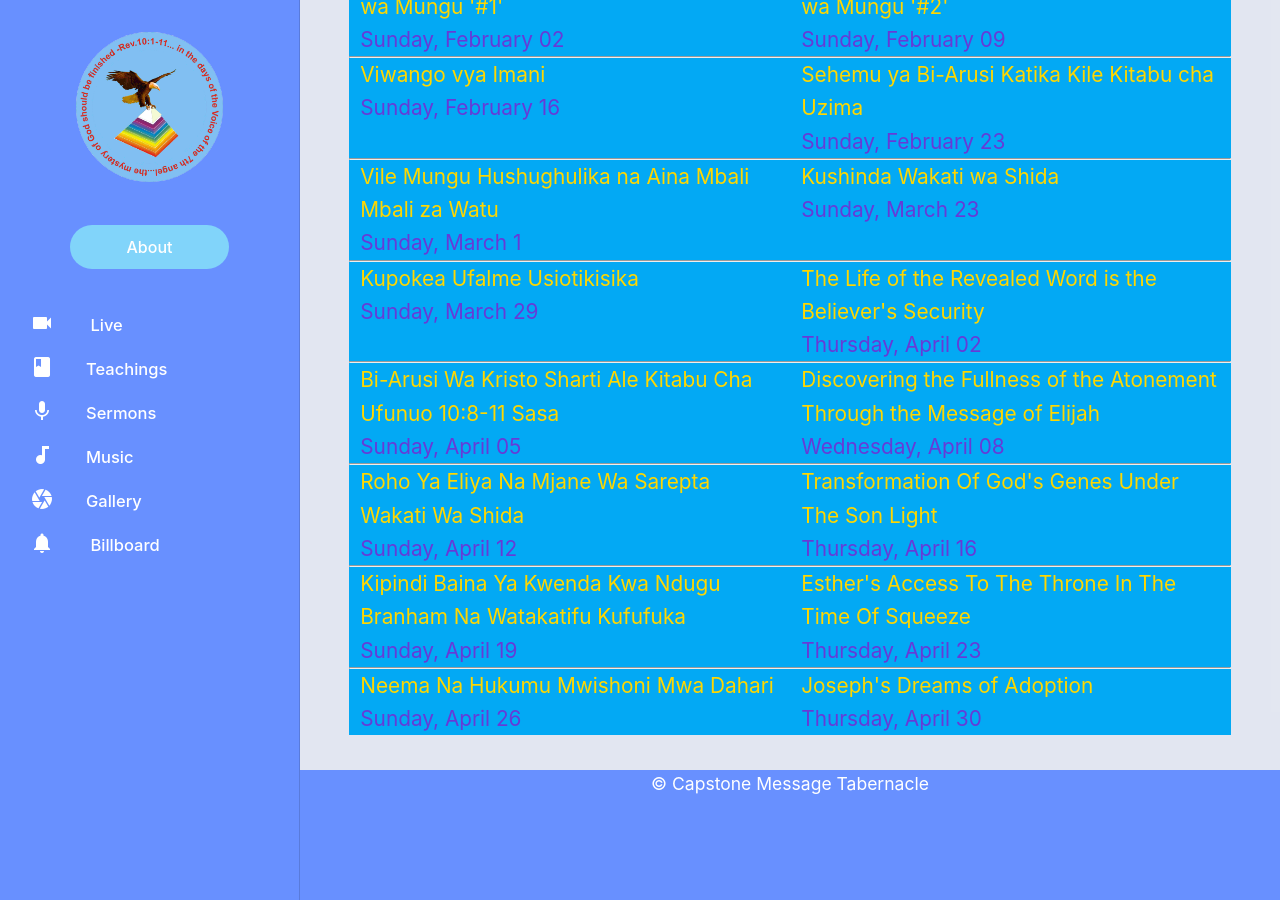
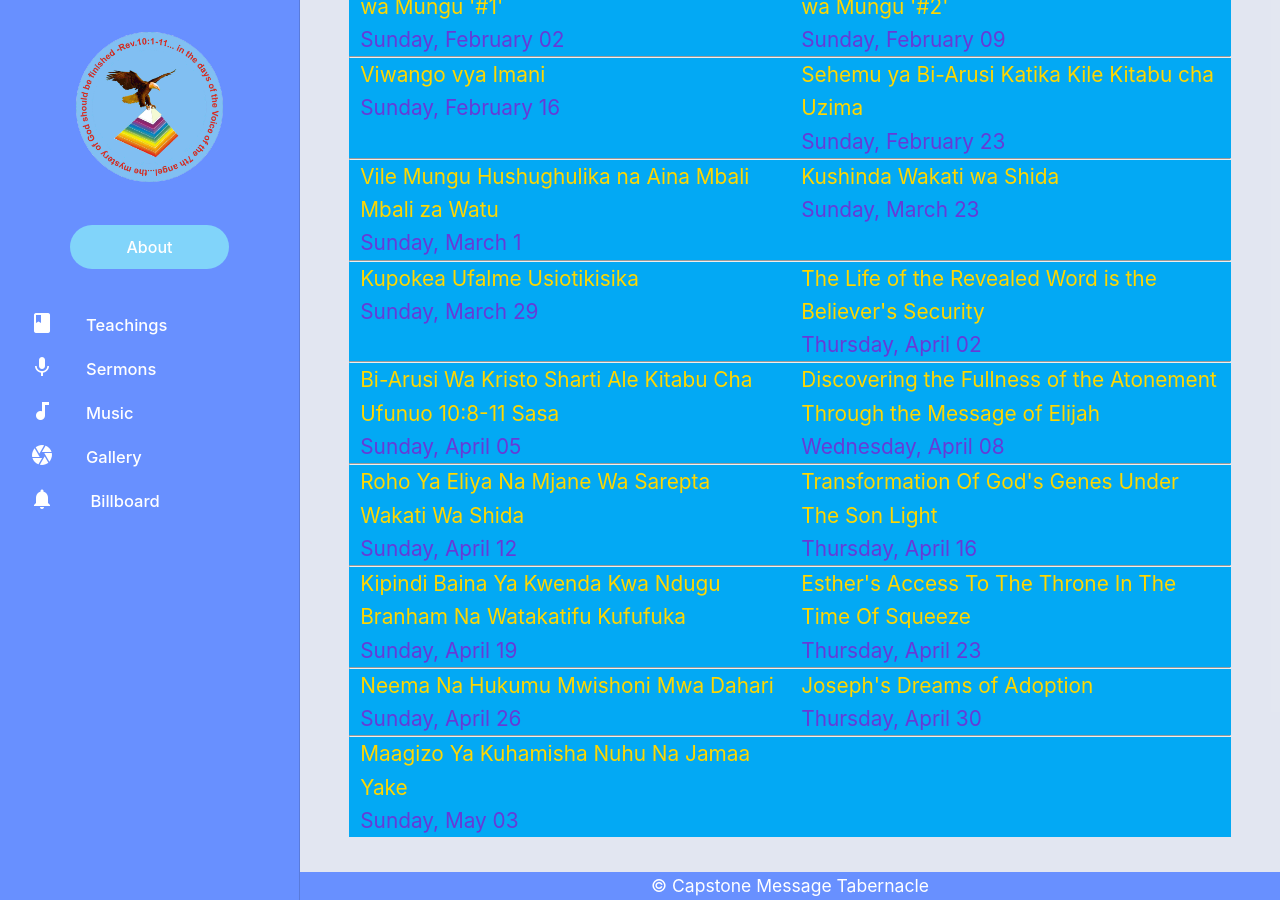
Before and after one commit to njorogetimk/matCSS, a Jekyll site: the page built from sermons/2020/index.html, in a window 1280 px wide and 900 px high, scrolled down 559 px. Built offline with Jekyll 4.4.1, drawn with Linux system fonts in a browser that asks for light colours; before the commit the page ends 1357 px from its top, so only the background shows below that.

Commit message:
Update to sermon of May 03

```diff
--- a/_includes/side_menu.html
+++ b/_includes/side_menu.html
@@ -4,29 +4,41 @@
     <nav class="">
       <div class="nav-wrapper blue accent-4">
         <!-- <a href="#!" class="brand-logo">Logo</a> -->
-        <a href="#" data-target="nav-mobile" class="sidenav-trigger"><i class="material-icons">menu</i></a>
+        <a href="#" data-target="nav-mobile" class="sidenav-trigger"
+          ><i class="material-icons">menu</i></a
+        >
       </div>
     </nav>
   </div>
   <ul class="sidenav sidenav-fixed" id="nav-mobile">
-    <li class="logo"><a id="logo-container" href="{{ site.baseurl }}/" class="brand-logo center"><img src="{{ site.baseurl }}/images/logo.jpg" alt=""></a></li>
-    <li class="bold center aboutus" id="about"><a href="{{ site.baseurl }}/aboutus.html">About</a></li>
-    <li class="bold"><a id="live" href="" class="disabled"><i class="material-icons">videocam</i> Live</a></li>
+    <li class="logo">
+      <a
+        id="logo-container"
+        href="{{ site.baseurl }}/"
+        class="brand-logo center"
+        ><img src="{{ site.baseurl }}/images/logo.jpg" alt=""
+      /></a>
+    </li>
+    <li class="bold center aboutus" id="about">
+      <a href="{{ site.baseurl }}/aboutus.html">About</a>
+    </li>
+    <li class="bold" hidden>
+      <a id="live" href="" class="disabled"
+        ><i class="material-icons">videocam</i> Live</a
+      >
+    </li>
     <li class="no-padding">
       <ul class="collapsible collapsible-accordion">
-        {% include header_teachings.html %}
-
-        {% include header_sermons.html %}
-
-        {% include header_music.html %}
-
-        {% include header_gallery.html %}
+        {% include header_teachings.html %} {% include header_sermons.html %} {%
+        include header_music.html %} {% include header_gallery.html %}
       </ul>
     </li>
 
     <!-- BILLBOARD -->
     <li id="billboardNav" class="bold">
-      <a href="{{ site.baseurl }}/billboard/index.html" class=""><i class="material-icons">notifications</i> Billboard</a>
+      <a href="{{ site.baseurl }}/billboard/index.html" class=""
+        ><i class="material-icons">notifications</i> Billboard</a
+      >
     </li>
   </ul>
 </header>
--- /dev/null
+++ b/sermons/2020/Sunday/20-05-03_maagizo_ya_kuhamisha_nuhu_na_jamaa_yake.html
@@ -0,0 +1,23 @@
+---
+layout: sermons_sunday
+title: Maagizo Ya Kuhamisha Nuhu Na Jamaa Yake| 2020
+heading: Maagizo Ya Kuhamisha Nuhu Na Jamaa Yake
+date: Sunday, May 03
+year: 2020
+---
+
+<iframe
+  width="560"
+  height="315"
+  src="https://www.youtube.com/embed/xkFQf5z-NeY"
+  frameborder="0"
+  allow="accelerometer; autoplay; encrypted-media; gyroscope; picture-in-picture"
+  allowfullscreen
+></iframe>
+
+<h5>Audio</h5>
+<iframe
+  src="https://drive.google.com/file/d/1Vb_hiMKzSuuZ5V2on9erFlsQr8ZREzB1/preview"
+  width="600"
+  height="100"
+></iframe>
```
Also changed, not shown: index.html (+4 -4 lines).
